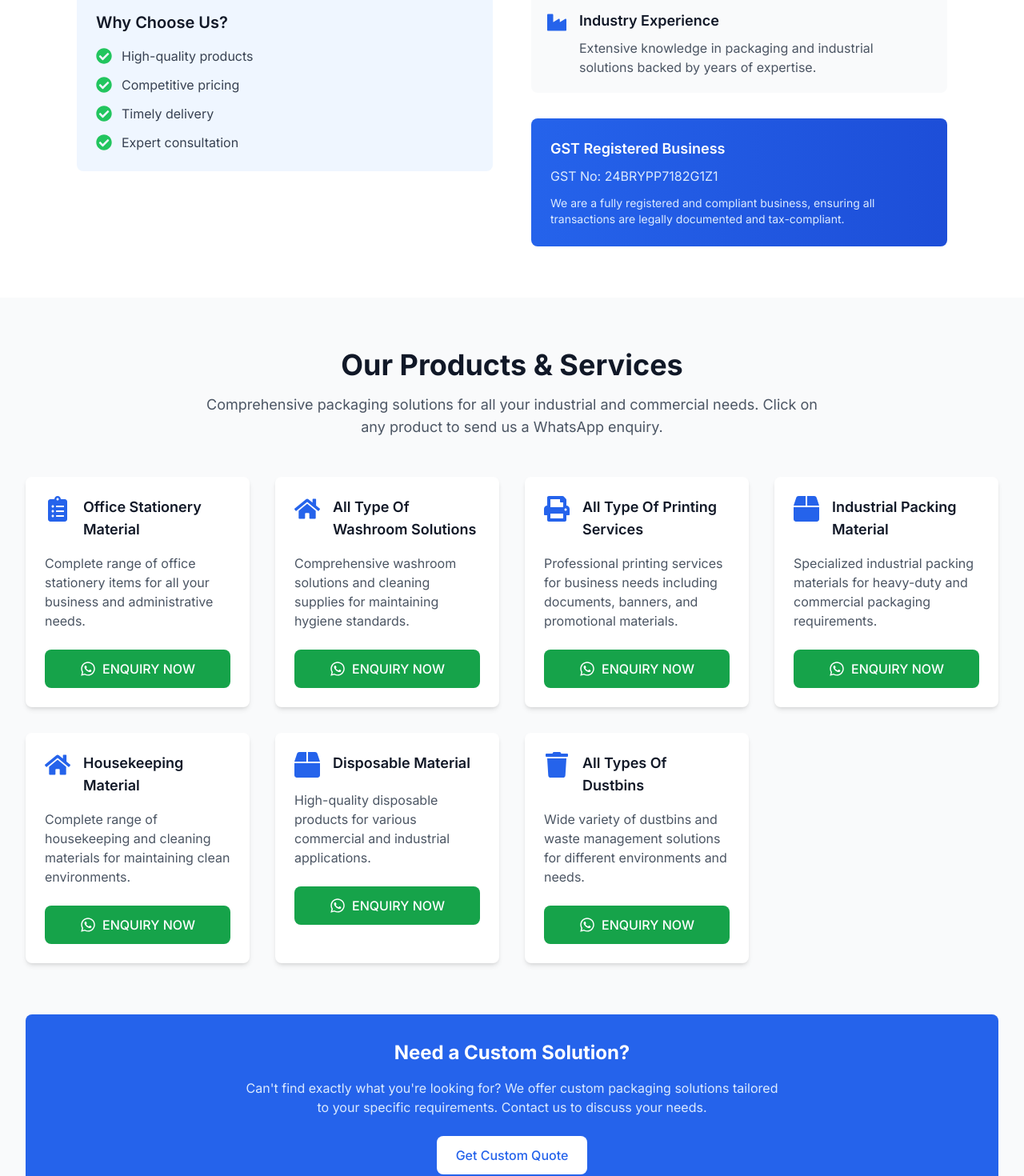
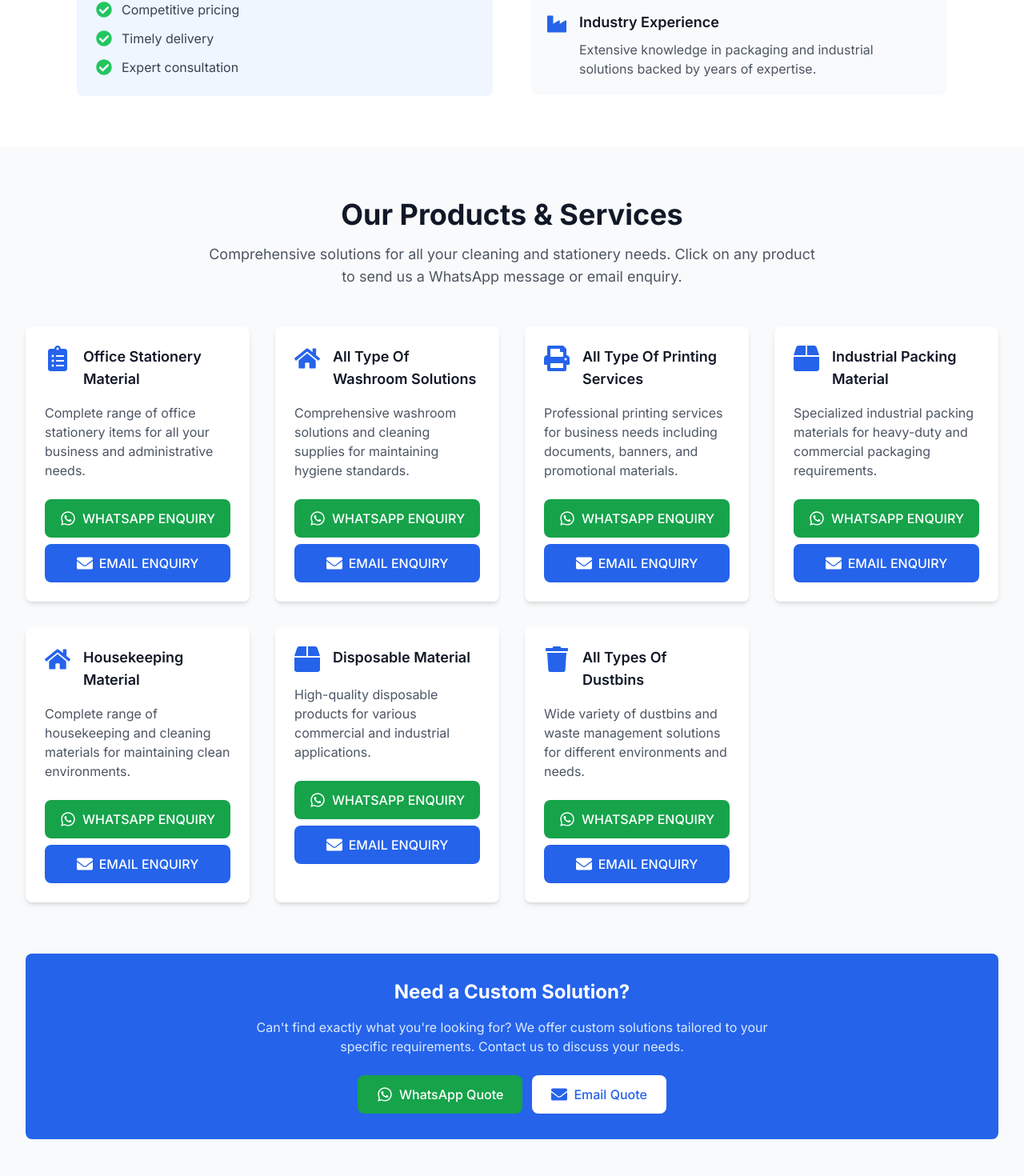
Before and after one commit to Captain-Gautam/momaitraders, a React (Vite) app: page / in a window 1280 px wide. Shown: the part 1706-3176 px from the top of the page at 80% size. Built offline with nearby package versions, Linux system fonts and the light colour scheme.

Commit message:
The email last update

```diff
--- a/src/components/About.jsx
+++ b/src/components/About.jsx
@@ -94,15 +94,6 @@ const About = () => {
                 </div>
               ))}
             </div>
-
-            <div className="mt-6 sm:mt-8 p-4 sm:p-6 bg-gradient-to-r from-blue-600 to-blue-700 rounded-lg text-white">
-              <h4 className="text-base sm:text-lg font-semibold mb-2">GST Registered Business</h4>
-              <p className="text-sm sm:text-base text-blue-100 mb-2 sm:mb-3">GST No: 24BRYPP7182G1Z1</p>
-              <p className="text-xs sm:text-sm text-blue-100 leading-relaxed">
-                We are a fully registered and compliant business, ensuring all transactions
-                are legally documented and tax-compliant.
-              </p>
-            </div>
           </div>
         </div>
       </div>
--- a/src/components/Contact.jsx
+++ b/src/components/Contact.jsx
@@ -4,7 +4,6 @@ import {
   FaWhatsapp,
   FaEnvelope,
   FaMapMarkerAlt,
-  FaCreditCard,
   FaUniversity,
   FaStar,
   FaExternalLinkAlt
@@ -99,33 +98,6 @@ const Contact = () => {
                       <FaExternalLinkAlt className="w-3 h-3 sm:w-4 sm:h-4" />
                       <span>Get Directions</span>
                     </button>
-                  </div>
-                </div>
-              </div>
-            </div>
-
-            {/* Payment Information */}
-            <div className="bg-white rounded-lg shadow-md p-4 sm:p-6">
-              <h3 className="text-lg sm:text-xl font-semibold text-gray-900 mb-4 sm:mb-6 flex items-center">
-                <FaCreditCard className="w-4 h-4 sm:w-5 sm:h-5 text-blue-600 mr-2 sm:mr-3" />
-                Payment Information
-              </h3>
-
-              <div className="space-y-3 sm:space-y-4">
-                <div>
-                  <h4 className="font-medium text-gray-900 mb-2 text-sm sm:text-base">Bank Account Details</h4>
-                  <div className="bg-gray-50 rounded-lg p-3 sm:p-4 space-y-1 sm:space-y-2">
-                    <p className="text-sm sm:text-base"><span className="font-medium">Account Name:</span> MOMAI TRADERS</p>
-                    <p className="text-sm sm:text-base"><span className="font-medium">Account Number:</span> 04620100935</p>
-                    <p className="text-sm sm:text-base"><span className="font-medium">IFSC Code:</span> KCCB0GHA046</p>
-                    <p className="text-sm sm:text-base"><span className="font-medium">Bank:</span> THE KALUPUR COMMERCIAL CO-OPERATIVE BANK LIMITED</p>
-                  </div>
-                </div>
-
-                <div>
-                  <h4 className="font-medium text-gray-900 mb-2 text-sm sm:text-base">GST Information</h4>
-                  <div className="bg-gray-50 rounded-lg p-3 sm:p-4">
-                    <p className="text-sm sm:text-base"><span className="font-medium">GST Number:</span> 24BRYPP7182G1Z1</p>
                   </div>
                 </div>
               </div>
--- a/src/components/Products.jsx
+++ b/src/components/Products.jsx
@@ -1,5 +1,5 @@
 import React from 'react'
-import { FaWhatsapp, FaBox, FaTape, FaIndustry, FaPrint, FaHome, FaTrash, FaClipboardList } from 'react-icons/fa'
+import { FaWhatsapp, FaBox, FaTape, FaIndustry, FaPrint, FaHome, FaTrash, FaClipboardList, FaEnvelope } from 'react-icons/fa'
 
 const Products = () => {
   const products = [
@@ -61,14 +61,22 @@ const Products = () => {
     window.open(whatsappUrl, '_blank')
   }
 
+  const handleEmailEnquiry = (productText) => {
+    const email = 'momaitraders73@gmail.com'
+    const subject = encodeURIComponent(`Product Enquiry - ${productText.replace('Enquiry for product: ', '')}`)
+    const body = encodeURIComponent(`Dear Momai Traders,\n\nI am interested in learning more about ${productText.replace('Enquiry for product: ', '')}.\n\nPlease provide me with more details including:\n- Product specifications\n- Pricing information\n- Availability\n- Minimum order quantity\n\nThank you for your time.\n\nBest regards`)
+    const mailtoUrl = `mailto:${email}?subject=${subject}&body=${body}`
+    window.open(mailtoUrl, '_blank')
+  }
+
   return (
     <section id="products" className="py-8 sm:py-12 lg:py-16 bg-gray-50">
       <div className="max-w-7xl mx-auto px-3 sm:px-4 lg:px-8">
         <div className="text-center mb-8 sm:mb-12">
           <h2 className="text-2xl sm:text-3xl md:text-4xl font-bold text-gray-900 mb-3 sm:mb-4">Our Products & Services</h2>
           <p className="text-sm sm:text-base lg:text-lg text-gray-600 max-w-3xl mx-auto px-2 sm:px-0">
-            Comprehensive packaging solutions for all your industrial and commercial needs.
-            Click on any product to send us a WhatsApp enquiry.
+            Comprehensive solutions for all your cleaning and stationery needs.
+            Click on any product to send us a WhatsApp message or email enquiry.
           </p>
         </div>
 
@@ -91,13 +99,23 @@ const Products = () => {
                   {product.description}
                 </p>
 
+                <div className="space-y-2">
                   <button
                     onClick={() => handleWhatsAppEnquiry(product.whatsappText)}
                     className="w-full flex items-center justify-center space-x-2 bg-green-600 hover:bg-green-700 text-white px-3 sm:px-4 py-2 sm:py-3 rounded-lg transition-colors duration-200 font-medium text-xs sm:text-sm lg:text-base"
                   >
                     <FaWhatsapp className="w-3 h-3 sm:w-4 sm:h-4 lg:w-5 lg:h-5" />
-                  <span>ENQUIRY NOW</span>
+                    <span>WHATSAPP ENQUIRY</span>
                   </button>
+
+                  <button
+                    onClick={() => handleEmailEnquiry(product.whatsappText)}
+                    className="w-full flex items-center justify-center space-x-2 bg-blue-600 hover:bg-blue-700 text-white px-3 sm:px-4 py-2 sm:py-3 rounded-lg transition-colors duration-200 font-medium text-xs sm:text-sm lg:text-base"
+                  >
+                    <FaEnvelope className="w-3 h-3 sm:w-4 sm:h-4 lg:w-5 lg:h-5" />
+                    <span>EMAIL ENQUIRY</span>
+                  </button>
+                </div>
               </div>
             </div>
           ))}
@@ -108,15 +126,26 @@ const Products = () => {
           <div className="bg-blue-600 rounded-lg p-4 sm:p-6 lg:p-8 text-white mx-2 sm:mx-0">
             <h3 className="text-lg sm:text-xl lg:text-2xl font-bold mb-3 sm:mb-4">Need a Custom Solution?</h3>
             <p className="text-blue-100 mb-4 sm:mb-6 max-w-2xl mx-auto text-xs sm:text-sm lg:text-base px-2 sm:px-0">
-              Can't find exactly what you're looking for? We offer custom packaging solutions
+              Can't find exactly what you're looking for? We offer custom solutions
               tailored to your specific requirements. Contact us to discuss your needs.
             </p>
+            <div className="flex flex-col sm:flex-row gap-3 justify-center items-center">
               <button
-              onClick={() => handleWhatsAppEnquiry('Hi, I need a custom packaging solution. Please help me.')}
-              className="bg-white text-blue-600 hover:bg-gray-100 px-4 sm:px-6 py-2 sm:py-3 rounded-lg font-medium transition-colors duration-200 text-xs sm:text-sm lg:text-base"
+                onClick={() => handleWhatsAppEnquiry('Hi, I need a custom solution for my business. Please help me.')}
+                className="flex items-center justify-center space-x-2 bg-green-600 hover:bg-green-700 text-white px-4 sm:px-6 py-2 sm:py-3 rounded-lg font-medium transition-colors duration-200 text-xs sm:text-sm lg:text-base"
               >
-              Get Custom Quote
+                <FaWhatsapp className="w-4 h-4 sm:w-5 sm:h-5" />
+                <span>WhatsApp Quote</span>
               </button>
+
+              <button
+                onClick={() => handleEmailEnquiry('Enquiry for product: Custom Solution')}
+                className="flex items-center justify-center space-x-2 bg-white text-blue-600 hover:bg-gray-100 px-4 sm:px-6 py-2 sm:py-3 rounded-lg font-medium transition-colors duration-200 text-xs sm:text-sm lg:text-base"
+              >
+                <FaEnvelope className="w-4 h-4 sm:w-5 sm:h-5" />
+                <span>Email Quote</span>
+              </button>
+            </div>
           </div>
         </div>
       </div>
```
Lines whose indentation alone changed are shown as unchanged.
